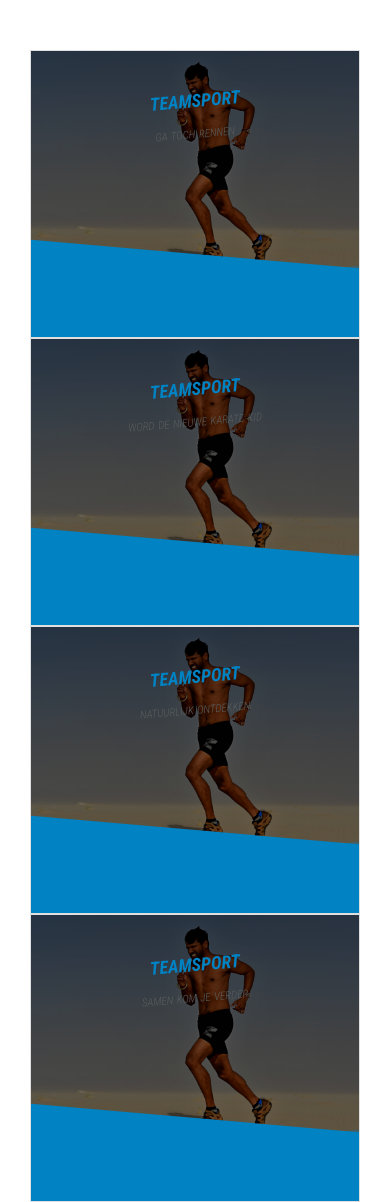
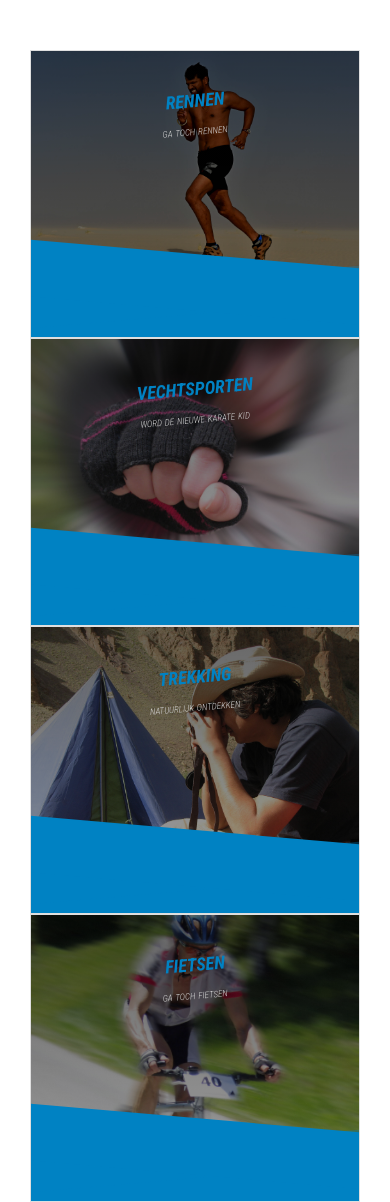
Before and after one commit to rogiertenhacken/decathlon-case-a, a plain HTML site: page index.html in a window 390 px wide. Drawn offline with nearby package versions, Linux system fonts and the light colour scheme.

Commit message:
images-per-card-fixed

```diff
--- a/index.html
+++ b/index.html
@@ -4,7 +4,6 @@
     <!-- Required meta tags -->
     <meta charset="utf-8">
     <meta name="viewport" content="width=device-width, initial-scale=1, shrink-to-fit=no">
-
     <!-- Bootstrap CSS -->
     <link rel="stylesheet" href="https://maxcdn.bootstrapcdn.com/bootstrap/4.0.0/css/bootstrap.min.css" integrity="sha384-Gn5384xqQ1aoWXA+058RXPxPg6fy4IWvTNh0E263XmFcJlSAwiGgFAW/dAiS6JXm" crossorigin="anonymous">
     <link rel="stylesheet" href="https://fonts.googleapis.com/css?family=Roboto+Condensed:300i,400,400i,700,700i|Roboto:400,400i,700,700i">
@@ -15,11 +14,11 @@
       <div class="container-fluid">
         <div class="container main">
          <div class="row">
-  <div class="col-sm-12 col-md-3 enlarge">
+            <div class="col-sm-12 col-md-3 enlarge"><!--card one-->
               <a href="#">
                 <div class="card">
-      <div class="card-body overlay">
-        <h3 class="st-paragraph-header">teamsport</h3>
+                  <div class="card-body bgImageOne overlay">
+                    <h3 class="st-paragraph-header">rennen</h3>
                     <p class="st-product-header">ga toch rennen</p>
                   </div>
                   <div class="colorBar">&nbsp;
@@ -28,11 +27,12 @@
                   </div>
                 </div>
               </a>
-  </div>
-  <div class="col-sm-12 col-md-3 enlarge">
+            </div><!--card one-->
+            <div class="col-sm-12 col-md-3 enlarge"><!--card two-->
+              <a href="#">
                 <div class="card">
-      <div class="card-body">
-        <h3 class="st-paragraph-header">teamsport</h3>
+                  <div class="card-body bgImageTwo">
+                    <h3 class="st-paragraph-header">vechtsporten</h3>
                     <p class="st-product-header">word de nieuwe karate kid</p>
                   </div>
                   <div class="colorBar">&nbsp;
@@ -40,11 +40,13 @@
                     <div class="color-overlay">&nbsp;</div>
                   </div>
                 </div>
-  </div>
-  <div class="col-sm-12 col-md-3 enlarge">
+              </a>
+            </div><!--card two-->
+            <div class="col-sm-12 col-md-3 enlarge"><!--card three-->
+              <a href="#">
                 <div class="card">
-      <div class="card-body">
-        <h3 class="st-paragraph-header">teamsport</h3>
+                  <div class="card-body bgImageThree">
+                    <h3 class="st-paragraph-header">trekking</h3>
                     <p class="st-product-header">natuurlijk ontdekken</p>
                   </div>
                   <div class="colorBar">&nbsp;
@@ -52,27 +54,26 @@
                     <div class="color-overlay">&nbsp;</div>
                   </div>
                 </div>
-  </div>
-  <div class="col-sm-12 col-md-3 enlarge">
+              </a>
+            </div><!--card three-->
+            <div class="col-sm-12 col-md-3 enlarge"><!--card four-->
+              <a href="#">
                 <div class="card">
-      <div class="card-body">
-        <h3 class="st-paragraph-header">teamsport</h3>
-        <p class="st-product-header">samen kom je verder</p>
+                  <div class="card-body bgImageFour">
+                    <h3 class="st-paragraph-header">fietsen</h3>
+                    <p class="st-product-header">ga toch fietsen</p>
                   </div>
                   <div class="colorBar">&nbsp;
                     <div class="color-overlay-reversed">&nbsp;</div>
                     <div class="color-overlay">&nbsp;</div>
                   </div>
                 </div>
-  </div>
-</div>
-    </div>
-    </div>
-
-
-    <script src="https://code.jquery.com/jquery-3.2.1.slim.min.js" integrity="sha384-KJ3o2DKtIkvYIK3UENzmM7KCkRr/rE9/Qpg6aAZGJwFDMVNA/GpGFF93hXpG5KkN" crossorigin="anonymous"></script>
-    <script src="https://cdnjs.cloudflare.com/ajax/libs/popper.js/1.12.9/umd/popper.min.js" integrity="sha384-ApNbgh9B+Y1QKtv3Rn7W3mgPxhU9K/ScQsAP7hUibX39j7fakFPskvXusvfa0b4Q" crossorigin="anonymous"></script>
+              </a>
+            </div><!--card four-->
+          </div><!--row-->
+        </div><!--container main-->
+      </div><!--container-fluid-->
     <script src="https://maxcdn.bootstrapcdn.com/bootstrap/4.0.0/js/bootstrap.min.js" integrity="sha384-JZR6Spejh4U02d8jOt6vLEHfe/JQGiRRSQQxSfFWpi1MquVdAyjUar5+76PVCmYl" crossorigin="anonymous"></script>
-    <script src="myscripts.js"></script>
+    <!--<script src="myscript.js"></script>-->
   </body>
 </html>
--- a/mystyles.css
+++ b/mystyles.css
@@ -14,16 +14,25 @@
   border-bottom: 1px #0082c3 solid;*/
 }
 
-.card-body {
+.card-body.bgImageOne {
   background: linear-gradient(rgba(0, 0, 0, 0.6), rgba(0, 0, 0, 0.4)),
               rgba(0,0,0,0.3) url('images/runner.jpg') no-repeat center;
     background-size: cover;
 }
-
-card-body {
-  background-image: url(images/runner.jpg);
-  background-repeat: no-repeat;
-  background-size: cover;
+.card-body.bgImageTwo {
+  background: linear-gradient(rgba(0, 0, 0, 0.6), rgba(0, 0, 0, 0.4)),
+              rgba(0,0,0,0.3) url('images/karate.jpg') no-repeat center;
+    background-size: cover;
+}
+.card-body.bgImageThree {
+  background: linear-gradient(rgba(0, 0, 0, 0.6), rgba(0, 0, 0, 0.4)),
+              rgba(0,0,0,0.3) url('images/tent.jpg') no-repeat center;
+    background-size: cover;
+}
+.card-body.bgImageFour {
+  background: linear-gradient(rgba(0, 0, 0, 0.6), rgba(0, 0, 0, 0.4)),
+              rgba(0,0,0,0.3) url('images/mountainbike.jpg') no-repeat center;
+    background-size: cover;
 }
 
 .st-paragraph-header {
@@ -43,11 +52,11 @@
 
 .st-product-header {
   font-family: "Roboto Condensed", Helvetica, "Helvetica Neue", Arial, sans-serif;
-  font-size: 16px;
+  font-size: 13px;
   font-style: italic;
   font-weight: 300;
   font-variant: small-caps;
-  color: #575D5E;
+  color: #d3d3d3;
   text-align: center;
   transform: rotate(-5deg);
 }
@@ -103,6 +112,8 @@
 }
 
 
+/*css media queries*/
+
 @media only screen and (max-width: 768px) {
   .colorBar {
     background-color: #0082C3;
@@ -127,10 +138,25 @@
     position: absolute;
   }
 
-  .card-body {
+  .card-body.bgImageOne {
     background: linear-gradient(rgba(0, 0, 0, 0.6), rgba(0, 0, 0, 0.4)),
                 rgba(0,0,0,0.3) url('images/runner.jpg') no-repeat;
-    background-size: cover;
+      background-size: cover;
+  }
+  .card-body.bgImageTwo {
+    background: linear-gradient(rgba(0, 0, 0, 0.6), rgba(0, 0, 0, 0.4)),
+                rgba(0,0,0,0.3) url('images/karate.jpg') no-repeat center;
+      background-size: cover;
+  }
+  .card-body.bgImageThree {
+    background: linear-gradient(rgba(0, 0, 0, 0.6), rgba(0, 0, 0, 0.4)),
+                rgba(0,0,0,0.3) url('images/tent.jpg') no-repeat;
+      background-size: cover;
+  }
+  .card-body.bgImageFour {
+    background: linear-gradient(rgba(0, 0, 0, 0.6), rgba(0, 0, 0, 0.4)),
+                rgba(0,0,0,0.3) url('images/mountainbike.jpg') no-repeat;
+      background-size: cover;
   }
 
   .enlarge {
```
Lines whose indentation alone changed are shown as unchanged.
